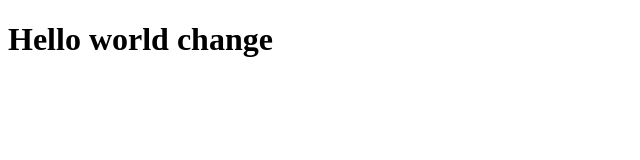
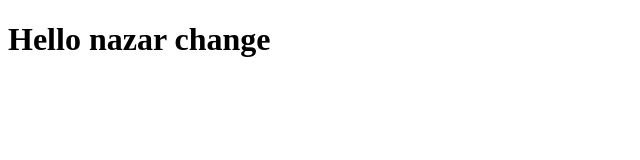
Before and after one commit to nhavronskyi/testGit, a plain HTML site: page index.html in a window 1280 px wide. Shown: the whole page, without its empty margins (0-640 px from the left). Drawn offline with Linux system fonts and the light colour scheme.

Commit message:
modify index

```diff
--- a/index.html
+++ b/index.html
@@ -2,6 +2,6 @@
 <html>
     <head></head>
     <body>
-        <h1>Hello world change</h1>
+        <h1>Hello nazar change</h1>
     </body>
 </html>
```
